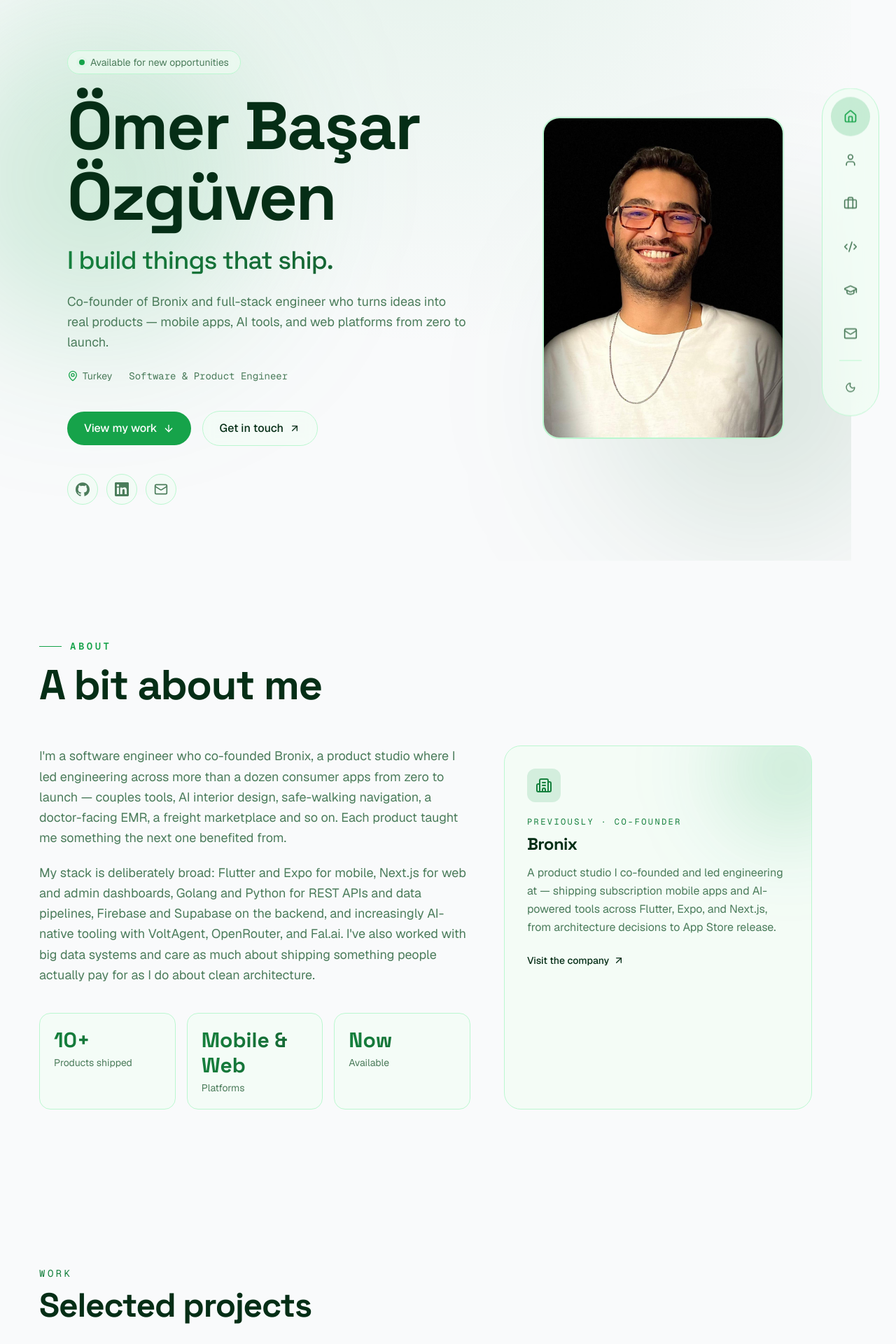
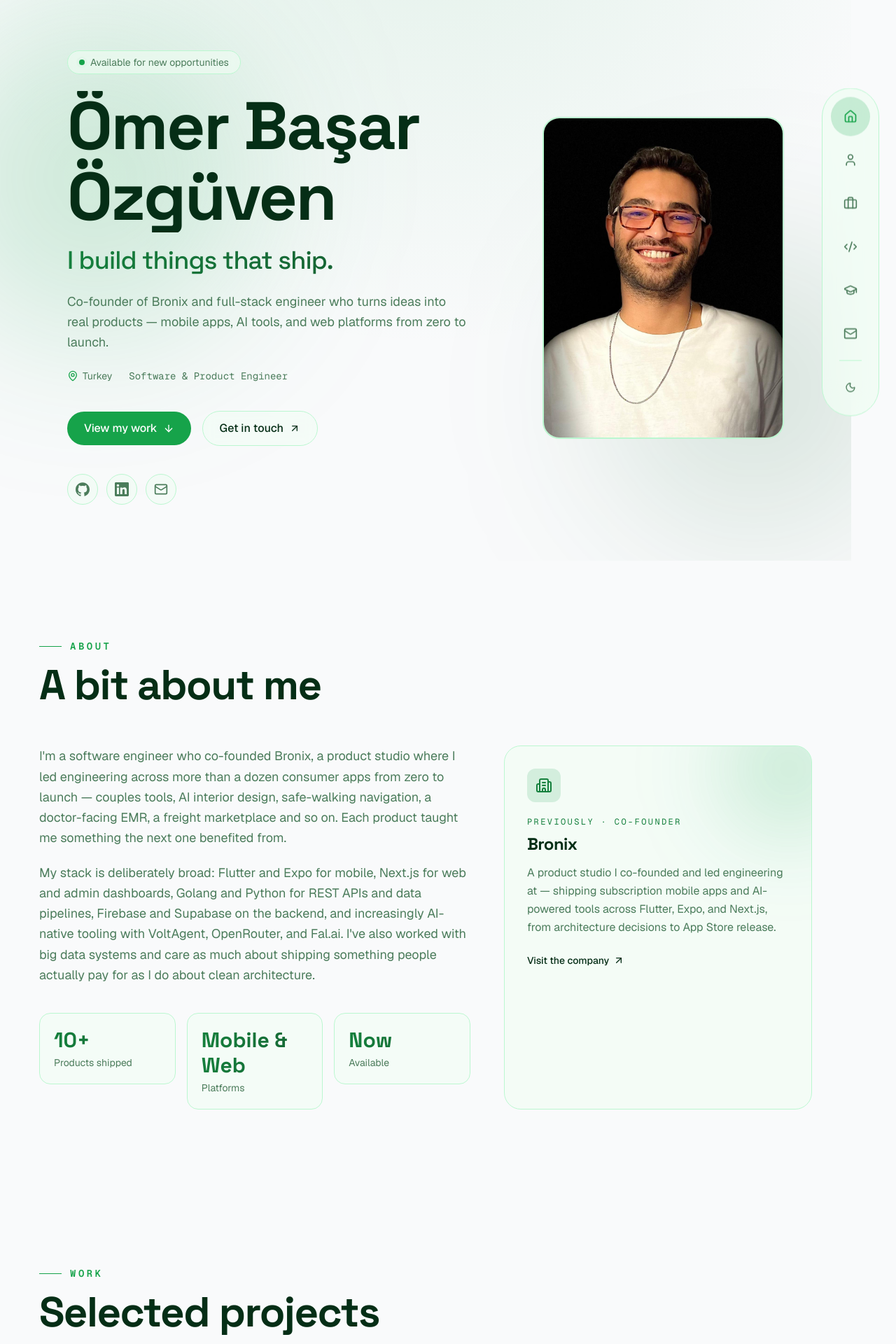
Before and after one commit to omer-basar-ozguven/obo, a Next.js app: page / in a window 1280 px wide. Shown: the part 40-1960 px from the top of the page at 70% size. Built offline with nearby package versions, Linux system fonts and the light colour scheme.

Commit message:
animations updated

```diff
--- a/app/page.tsx
+++ b/app/page.tsx
@@ -1,4 +1,5 @@
 import { Navbar } from "@/components/Navbar";
+import { CursorGlow } from "@/components/CursorGlow";
 import { Hero } from "@/components/sections/Hero";
 import { About } from "@/components/sections/About";
 import { Projects } from "@/components/sections/Projects";
@@ -11,6 +12,7 @@ export default function Home() {
   return (
     <>
       <Navbar />
+      <CursorGlow />
       <main className="lg:pr-16">
         <Hero />
         <About />
--- /dev/null
+++ b/components/CursorGlow.tsx
@@ -0,0 +1,43 @@
+"use client";
+
+import { useEffect } from "react";
+import { motion, useMotionValue, useSpring } from "motion/react";
+
+export function CursorGlow() {
+  const mouseX = useMotionValue(-400);
+  const mouseY = useMotionValue(-400);
+
+  const x = useSpring(mouseX, { stiffness: 80, damping: 20, mass: 0.5 });
+  const y = useSpring(mouseY, { stiffness: 80, damping: 20, mass: 0.5 });
+
+  useEffect(() => {
+    const move = (e: MouseEvent) => {
+      mouseX.set(e.clientX);
+      mouseY.set(e.clientY);
+    };
+    window.addEventListener("mousemove", move);
+    return () => window.removeEventListener("mousemove", move);
+  }, [mouseX, mouseY]);
+
+  return (
+    <motion.div
+      className="pointer-events-none fixed inset-0 z-30 hidden md:block"
+      aria-hidden
+    >
+      <motion.div
+        style={{
+          position: "absolute",
+          width: 480,
+          height: 480,
+          borderRadius: "50%",
+          background:
+            "radial-gradient(circle, color-mix(in srgb, var(--accent) 8%, transparent) 0%, transparent 70%)",
+          translateX: "-50%",
+          translateY: "-50%",
+          left: x,
+          top: y,
+        }}
+      />
+    </motion.div>
+  );
+}
--- a/components/Reveal.tsx
+++ b/components/Reveal.tsx
@@ -5,26 +5,29 @@ import type { ReactNode } from "react";
 
 type Direction = "up" | "down" | "left" | "right" | "none";
 
-const OFFSET = 28;
+const OFFSET = 48;
 
 function getVariants(direction: Direction): Variants {
   const offset = {
-    up: { y: OFFSET },
-    down: { y: -OFFSET },
-    left: { x: OFFSET },
+    up:    { y: OFFSET },
+    down:  { y: -OFFSET },
+    left:  { x: OFFSET },
     right: { x: -OFFSET },
-    none: {},
+    none:  {},
   }[direction];
 
   return {
-    hidden: { opacity: 0, ...offset },
-    visible: {
-      opacity: 1,
-      x: 0,
-      y: 0,
-    },
+    hidden:  { opacity: 0, ...offset },
+    visible: { opacity: 1, x: 0, y: 0 },
   };
 }
+
+const spring = {
+  type: "spring" as const,
+  stiffness: 70,
+  damping: 18,
+  mass: 0.9,
+};
 
 export function Reveal({
   children,
@@ -44,17 +47,13 @@ export function Reveal({
       initial="hidden"
       whileInView="visible"
       viewport={{ once: true, amount: 0.2 }}
-      transition={{ duration: 0.6, delay, ease: [0.22, 1, 0.36, 1] }}
+      transition={{ ...spring, delay }}
     >
       {children}
     </motion.div>
   );
 }
 
-/**
- * Wrapper that staggers its direct <Reveal> / motion children.
- * Use together with `RevealItem` for list/grid entrance effects.
- */
 export function RevealGroup({
   children,
   className,
@@ -93,7 +92,7 @@ export function RevealItem({
     <motion.div
       className={className}
       variants={getVariants(direction)}
-      transition={{ duration: 0.55, ease: [0.22, 1, 0.36, 1] }}
+      transition={spring}
     >
       {children}
     </motion.div>
--- a/components/Section.tsx
+++ b/components/Section.tsx
@@ -1,5 +1,22 @@
+"use client";
+
+import { motion } from "motion/react";
 import type { ReactNode } from "react";
 import { Reveal } from "@/components/Reveal";
+
+const wordContainer = {
+  hidden: {},
+  visible: { transition: { staggerChildren: 0.07 } },
+};
+
+const wordItem = {
+  hidden:   { opacity: 0, y: 36 },
+  visible:  {
+    opacity: 1,
+    y: 0,
+    transition: { type: "spring" as const, stiffness: 75, damping: 16 },
+  },
+};
 
 export function Section({
   id,
@@ -30,9 +47,23 @@ export function Section({
             </div>
           )}
           {title && (
-            <h2 className="font-display text-4xl font-bold tracking-tight text-foreground sm:text-5xl md:text-6xl">
-              {title}
-            </h2>
+            <motion.h2
+              className="font-display text-4xl font-bold tracking-tight text-foreground sm:text-5xl md:text-6xl"
+              variants={wordContainer}
+              initial="hidden"
+              whileInView="visible"
+              viewport={{ once: true, amount: 0.5 }}
+            >
+              {title.split(" ").map((word, i) => (
+                <motion.span
+                  key={i}
+                  variants={wordItem}
+                  style={{ display: "inline-block", marginRight: "0.22em" }}
+                >
+                  {word}
+                </motion.span>
+              ))}
+            </motion.h2>
           )}
         </Reveal>
       )}
--- a/components/sections/About.tsx
+++ b/components/sections/About.tsx
@@ -1,7 +1,7 @@
 import { ArrowUpRight, Building2 } from "lucide-react";
 import { portfolio } from "@/data/portfolio";
 import { Section } from "@/components/Section";
-import { Reveal } from "@/components/Reveal";
+import { Reveal, RevealGroup, RevealItem } from "@/components/Reveal";
 
 export function About() {
   const { paragraphs, highlights, company } = portfolio.about;
@@ -16,19 +16,18 @@ export function About() {
             ))}
           </div>
 
-          <div className="mt-10 grid grid-cols-3 gap-4">
+          <RevealGroup className="mt-10 grid grid-cols-3 gap-4" stagger={0.1}>
             {highlights.map((h) => (
-              <div
-                key={h.label}
-                className="rounded-2xl border border-border bg-surface/50 p-5"
-              >
-                <div className="font-display text-3xl font-bold text-gradient">
-                  {h.value}
+              <RevealItem key={h.label} direction="up">
+                <div className="rounded-2xl border border-border bg-surface/50 p-5">
+                  <div className="font-display text-3xl font-bold text-gradient">
+                    {h.value}
+                  </div>
+                  <div className="mt-1 text-sm text-muted">{h.label}</div>
                 </div>
-                <div className="mt-1 text-sm text-muted">{h.label}</div>
-              </div>
+              </RevealItem>
             ))}
-          </div>
+          </RevealGroup>
         </Reveal>
 
         <Reveal direction="left" delay={0.1}>
--- a/components/sections/Contact.tsx
+++ b/components/sections/Contact.tsx
@@ -1,31 +1,54 @@
+"use client";
+
+import { motion } from "motion/react";
 import { Mail } from "lucide-react";
 import { portfolio } from "@/data/portfolio";
-import { Reveal } from "@/components/Reveal";
 import { SocialIcon } from "@/components/SocialIcon";
+
+const container = {
+  hidden: {},
+  visible: { transition: { staggerChildren: 0.1, delayChildren: 0.05 } },
+};
+
+const item = {
+  hidden: { opacity: 0, y: 32 },
+  visible: {
+    opacity: 1,
+    y: 0,
+    transition: { type: "spring" as const, stiffness: 70, damping: 18 },
+  },
+};
 
 export function Contact() {
   return (
     <section id="contact" className="relative mx-auto w-full max-w-6xl px-6 py-24 sm:py-28">
-      <Reveal>
-        <div className="relative overflow-hidden rounded-[2rem] border border-border bg-surface/60 px-8 py-16 text-center sm:px-16 sm:py-20">
+      <motion.div
+        initial="hidden"
+        whileInView="visible"
+        viewport={{ once: true, amount: 0.25 }}
+        variants={container}
+      >
+          <div className="relative overflow-hidden rounded-4xl border border-border bg-surface/60 px-8 py-16 text-center sm:px-16 sm:py-20">
           <div className="pointer-events-none absolute inset-0 -z-10">
             <div className="absolute left-1/2 top-0 h-72 w-72 -translate-x-1/2 rounded-full bg-accent/25 blur-[100px]" />
             <div className="absolute bottom-0 right-10 h-56 w-56 rounded-full bg-accent-2/20 blur-[100px]" />
           </div>
 
-          <p className="font-mono text-sm uppercase tracking-[0.25em] text-accent-soft">
+          <motion.p variants={item} className="font-mono text-sm uppercase tracking-[0.25em] text-accent">
             Contact
-          </p>
-          <h2 className="mx-auto mt-4 max-w-2xl font-display text-4xl font-bold leading-tight tracking-tight sm:text-5xl md:text-6xl">
+          </motion.p>
+
+          <motion.h2 variants={item} className="mx-auto mt-4 max-w-2xl font-display text-4xl font-bold leading-tight tracking-tight sm:text-5xl md:text-6xl">
             Let&apos;s build something{" "}
             <span className="text-gradient">great together</span>.
-          </h2>
-          <p className="mx-auto mt-5 max-w-xl text-lg text-muted">
+          </motion.h2>
+
+          <motion.p variants={item} className="mx-auto mt-5 max-w-xl text-lg text-muted">
             Have a project in mind, a role to fill, or just want to say hi? My
             inbox is always open.
-          </p>
+          </motion.p>
 
-          <div className="mt-10 flex flex-col items-center justify-center gap-4 sm:flex-row">
+          <motion.div variants={item} className="mt-10 flex flex-col items-center justify-center gap-4 sm:flex-row">
             <a
               href={`mailto:${portfolio.email}`}
               className="inline-flex items-center gap-2 rounded-full bg-accent px-7 py-3.5 font-medium text-white transition-transform hover:scale-105"
@@ -38,14 +61,14 @@ export function Contact() {
                 href={portfolio.resumeUrl}
                 target="_blank"
                 rel="noopener noreferrer"
-                className="inline-flex items-center gap-2 rounded-full border border-border px-7 py-3.5 font-medium text-foreground transition-colors hover:border-accent-soft hover:text-accent-soft"
+                className="inline-flex items-center gap-2 rounded-full border border-border px-7 py-3.5 font-medium text-foreground transition-colors hover:border-accent hover:text-accent"
               >
                 Download résumé
               </a>
             )}
-          </div>
+          </motion.div>
 
-          <div className="mt-10 flex items-center justify-center gap-3">
+          <motion.div variants={item} className="mt-10 flex items-center justify-center gap-3">
             {portfolio.socials.map((social) => (
               <a
                 key={social.label}
@@ -53,14 +76,14 @@ export function Contact() {
                 target={social.href.startsWith("http") ? "_blank" : undefined}
                 rel="noopener noreferrer"
                 aria-label={social.label}
-                className="grid h-11 w-11 place-items-center rounded-full border border-border bg-background/50 text-muted transition-all hover:-translate-y-0.5 hover:border-accent-soft hover:text-foreground"
+                className="grid h-11 w-11 place-items-center rounded-full border border-border bg-background/50 text-muted transition-all hover:-translate-y-0.5 hover:border-accent hover:text-foreground"
               >
                 <SocialIcon name={social.icon} className="h-5 w-5" />
               </a>
             ))}
-          </div>
+          </motion.div>
         </div>
-      </Reveal>
+      </motion.div>
     </section>
   );
 }
--- a/components/sections/Hero.tsx
+++ b/components/sections/Hero.tsx
@@ -16,6 +16,21 @@ const item = {
     opacity: 1,
     y: 0,
     transition: { duration: 0.7, ease: [0.22, 1, 0.36, 1] as const },
+  },
+};
+
+const wordContainer = {
+  hidden: {},
+  visible: { transition: { staggerChildren: 0.08, delayChildren: 0.15 } },
+};
+
+const wordItem = {
+  hidden: { opacity: 0, y: 48, rotate: 4 },
+  visible: {
+    opacity: 1,
+    y: 0,
+    rotate: 0,
+    transition: { type: "spring" as const, stiffness: 80, damping: 14, mass: 0.8 },
   },
 };
 
@@ -79,10 +94,19 @@ export function Hero() {
           </motion.span>
 
           <motion.h1
-            variants={item}
+            variants={wordContainer}
             className="mt-6 font-display text-5xl font-bold leading-[1.05] tracking-tight sm:text-7xl md:text-8xl"
+            style={{ overflow: "hidden" }}
           >
-            {portfolio.name}
+            {portfolio.name.split(" ").map((word, i) => (
+              <motion.span
+                key={i}
+                variants={wordItem}
+                style={{ display: "inline-block", marginRight: "0.22em" }}
+              >
+                {word}
+              </motion.span>
+            ))}
           </motion.h1>
 
           <motion.p
--- a/components/sections/Projects.tsx
+++ b/components/sections/Projects.tsx
@@ -6,6 +6,23 @@ import { motion } from "motion/react";
 import { ExternalLink, ChevronLeft, ChevronRight } from "lucide-react";
 import { portfolio, type Project, type ProjectStatus, type ProjectType } from "@/data/portfolio";
 import { GithubIcon } from "@/components/icons";
+import { Reveal } from "@/components/Reveal";
+
+const cardsContainer = {
+  hidden: {},
+  visible: { transition: { staggerChildren: 0.09 } },
+};
+
+const cardReveal = {
+  hidden: { opacity: 0, scale: 0.88, rotateX: 12, y: 20 },
+  visible: {
+    opacity: 1,
+    scale: 1,
+    rotateX: 0,
+    y: 0,
+    transition: { type: "spring" as const, stiffness: 65, damping: 16, mass: 0.8 },
+  },
+};
 
 const statusStyles: Record<ProjectStatus, string> = {
   live: "border-accent-soft/40 bg-accent/10 text-accent-soft",
@@ -210,20 +227,17 @@ export function Projects() {
       id="projects"
       className="relative mx-auto w-full max-w-6xl px-6 py-24 sm:py-28"
     >
-      <motion.div
-        initial={{ opacity: 0, y: 24 }}
-        whileInView={{ opacity: 1, y: 0 }}
-        viewport={{ once: true, amount: 0.3 }}
-        transition={{ duration: 0.6, ease: [0.22, 1, 0.36, 1] }}
-        className="mb-12"
-      >
-        <p className="mb-3 font-mono text-sm uppercase tracking-[0.25em] text-accent-soft">
-          Work
-        </p>
-        <h2 className="font-display text-3xl font-bold tracking-tight sm:text-4xl md:text-5xl">
+      <Reveal className="mb-12">
+        <div className="mb-4 flex items-center gap-3">
+          <span className="h-px w-8 bg-accent" />
+          <p className="font-mono text-sm font-semibold uppercase tracking-[0.25em] text-accent">
+            Work
+          </p>
+        </div>
+        <h2 className="font-display text-4xl font-bold tracking-tight sm:text-5xl md:text-6xl">
           Selected projects
         </h2>
-      </motion.div>
+      </Reveal>
 
       <div className="relative">
         {/* Left fade */}
@@ -249,24 +263,30 @@ export function Projects() {
         </button>
 
         {/* Scrollable cards */}
-        <div
+        <motion.div
           ref={scrollRef}
           className="flex gap-6 overflow-x-auto"
           style={{
             scrollSnapType: "x mandatory",
             scrollbarWidth: "none",
+            perspective: "1200px",
           }}
+          variants={cardsContainer}
+          initial="hidden"
+          whileInView="visible"
+          viewport={{ once: true, amount: 0.15 }}
         >
           {portfolio.projects.map((project) => (
-            <div
+            <motion.div
               key={project.title}
               className="w-full shrink-0 lg:w-[calc(33.333%-16px)]"
               style={{ scrollSnapAlign: "start" }}
+              variants={cardReveal}
             >
               <ProjectCard project={project} />
-            </div>
+            </motion.div>
           ))}
-        </div>
+        </motion.div>
 
         {/* Right fade */}
         <div
```
Also changed, not shown: components/sections/Footer.tsx (+12 -3 lines).
